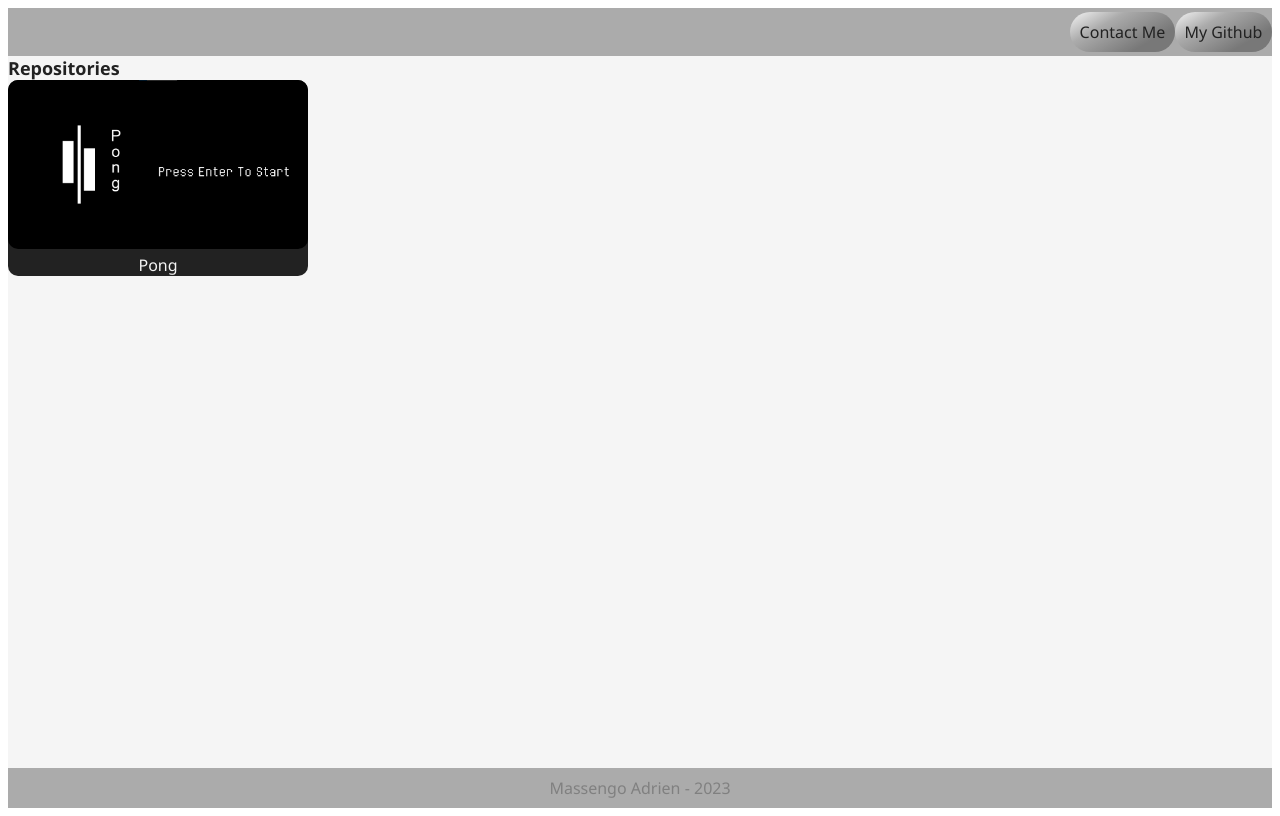
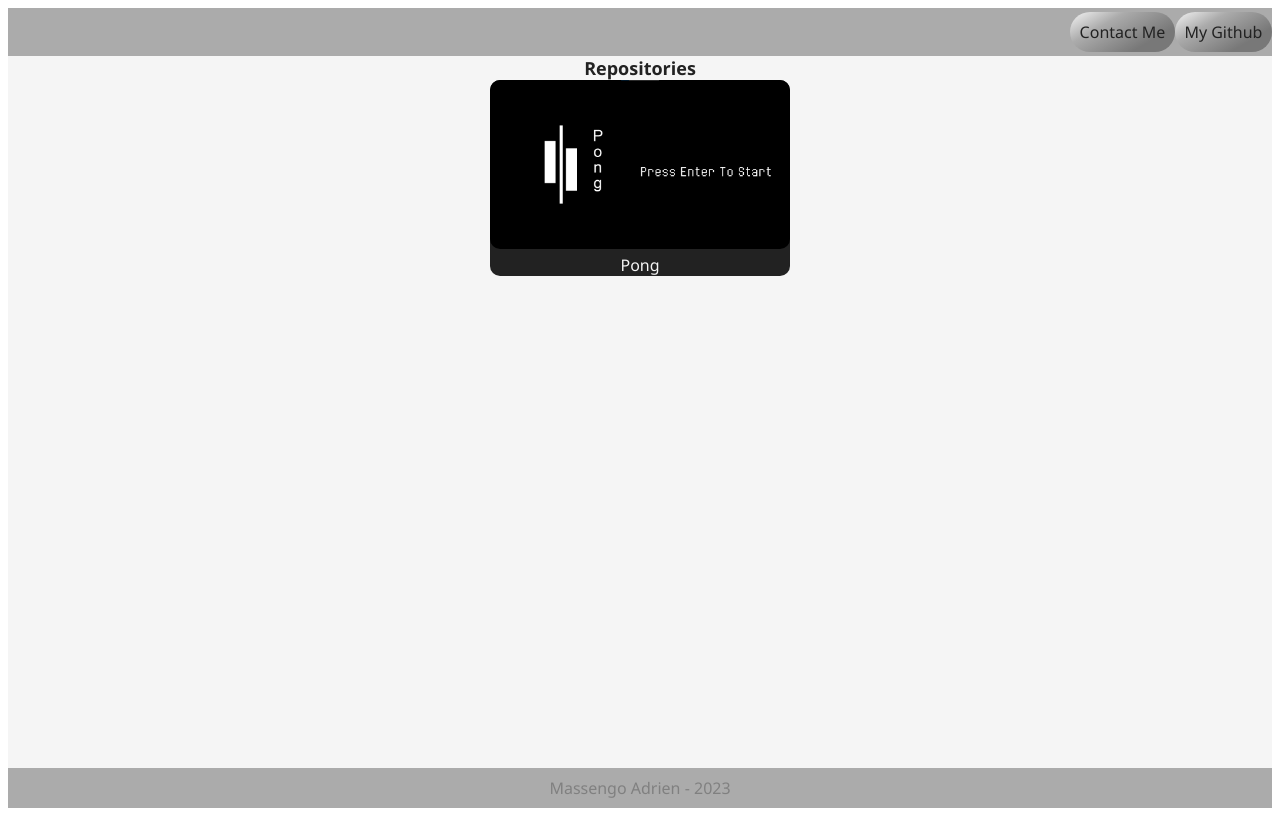
Before and after one commit to Clockwork-Blue/Clockwork-Blue.github.io, a plain HTML site: page index.html in a window 1280 px wide. Drawn offline with Linux system fonts and the light colour scheme.

Commit message:
finally centred that div

```diff
--- a/globalCss/global.css
+++ b/globalCss/global.css
@@ -20,6 +20,12 @@
 .content-wrap {
     padding-bottom: 2.5rem;
 }
+
+.flex-center {
+    justify-content: center;
+    align-items: center;
+}
+
 .tbar {
     display: flex;
     min-height: 3rem;
@@ -42,7 +48,7 @@
     justify-content: center;
     align-items: center;
     width: 100%;
-    background-color: #222;
+    flex-wrap: wrap;
 }
 
 footer {
@@ -50,7 +56,7 @@ footer {
   bottom: 0;
   width: 100%;
   height: 2.5rem;
-  display: inherit;
+  display: flex;
   flex-direction: row;
   justify-content: center;
   align-items: center;
--- a/index.html
+++ b/index.html
@@ -9,7 +9,7 @@
     <title>Home</title>
 </head>
 <body>
-    <div class="dFlex FlexDirecVert bOWhite fullvh">
+    <div class="bOWhite fullvh">
         <div id="content-wrap">
             <div class="FlexDirecHori bHWhite tbar">
                 <a href="mailto:adrienmassengo@outlook.com" target="_blank" class="Bbutton mButton">
@@ -19,12 +19,15 @@
                     My Github
                 </a>
             </div>
-        <div class="main-content"></div>
-            <div id="repo">Repositories</div>
-            <div class="card"">
-                <div class="img-row"><img class="cardImg" src="globalImg/pongRepoImg.png" alt=""></div>
-                <div class="text-row">Pong</div>
+            <div class="dFlex FlexDirecVert flex-center">
+                <div id="repo">Repositories</div>
+            <div class="main-content">
+                <div class="card"">
+                    <div class="img-row"><img class="cardImg" src="globalImg/pongRepoImg.png" alt=""></div>
+                    <div class="text-row">Pong</div>
 
+                </div>
+                </div>
             </div>
         </div>
         <footer>Massengo Adrien - 2023</footer>
```
